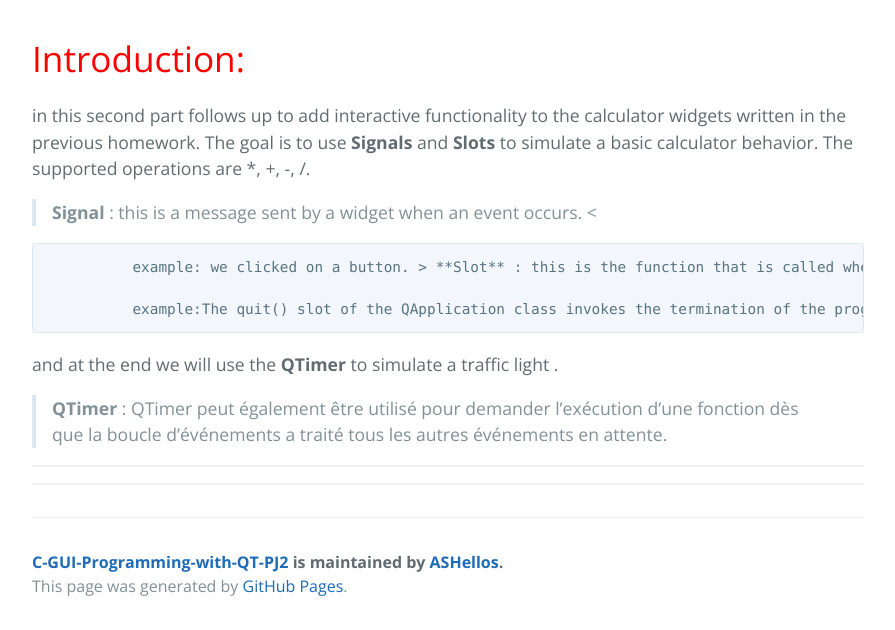
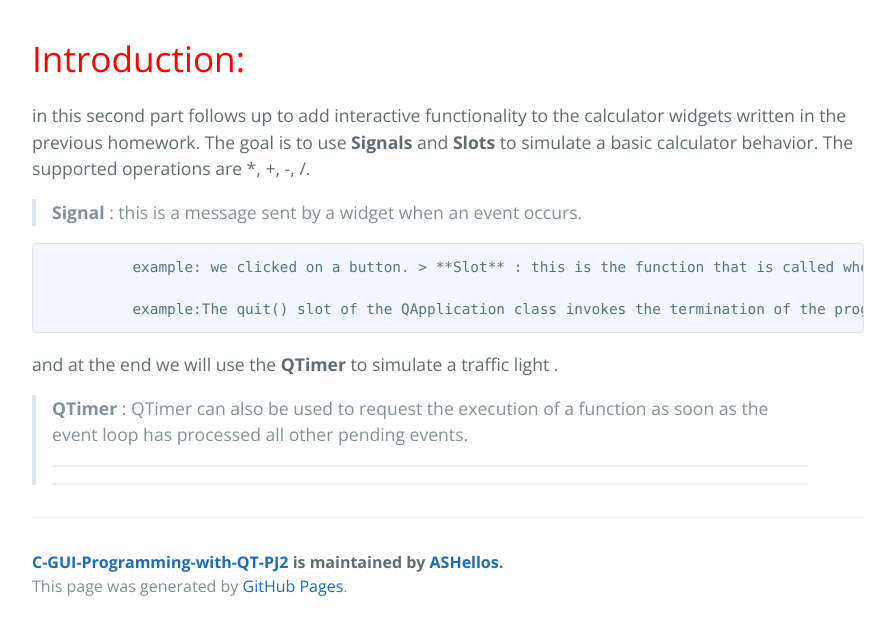
Before and after one commit to ASHellos/C-GUI-Programming-with-QT-PJ2, a Jekyll site: the page built from another-page.md, in a window 1280 px wide. Shown: the part 811-1441 px from the top of the page, without its empty margins (192-1087 px from the left). Built offline with Jekyll 4.4.1, drawn with Linux system fonts in a browser that asks for light colours; our own code applies the rules of GitHub Pages for plain Markdown files.

Commit message:
Update another-page.md

```diff
--- a/another-page.md
+++ b/another-page.md
@@ -8,16 +8,15 @@
 
   in this second part follows up to add interactive functionality to the calculator widgets written in the previous homework. The goal is to use **Signals** and **Slots** to simulate a basic calculator behavior. The supported operations are *, +, -, /.
 
-> **Signal** : this is a message sent by a widget when an event occurs. <
+> **Signal** : this is a message sent by a widget when an event occurs.
 
               example: we clicked on a button.
-> **Slot** : this is the function that is called when an event has occurred. It is said that the signal calls the slot. Concretely, a slot is a method of a class. <
+> **Slot** : this is the function that is called when an event has occurred. It is said that the signal calls the slot. Concretely, a slot is a method of a class.
 
               example:The quit() slot of the QApplication class invokes the termination of the program.
 
 and at the end we will use the **QTimer** to simulate a traffic light .
 
-> **QTimer** : QTimer peut également être utilisé pour demander l’exécution d’une fonction dès que la boucle d’événements a traité tous les autres événements en attente.
-
+> **QTimer** : QTimer can also be used to request the execution of a function as soon as the event loop has processed all other pending events.
  * * *
  * * *
```
